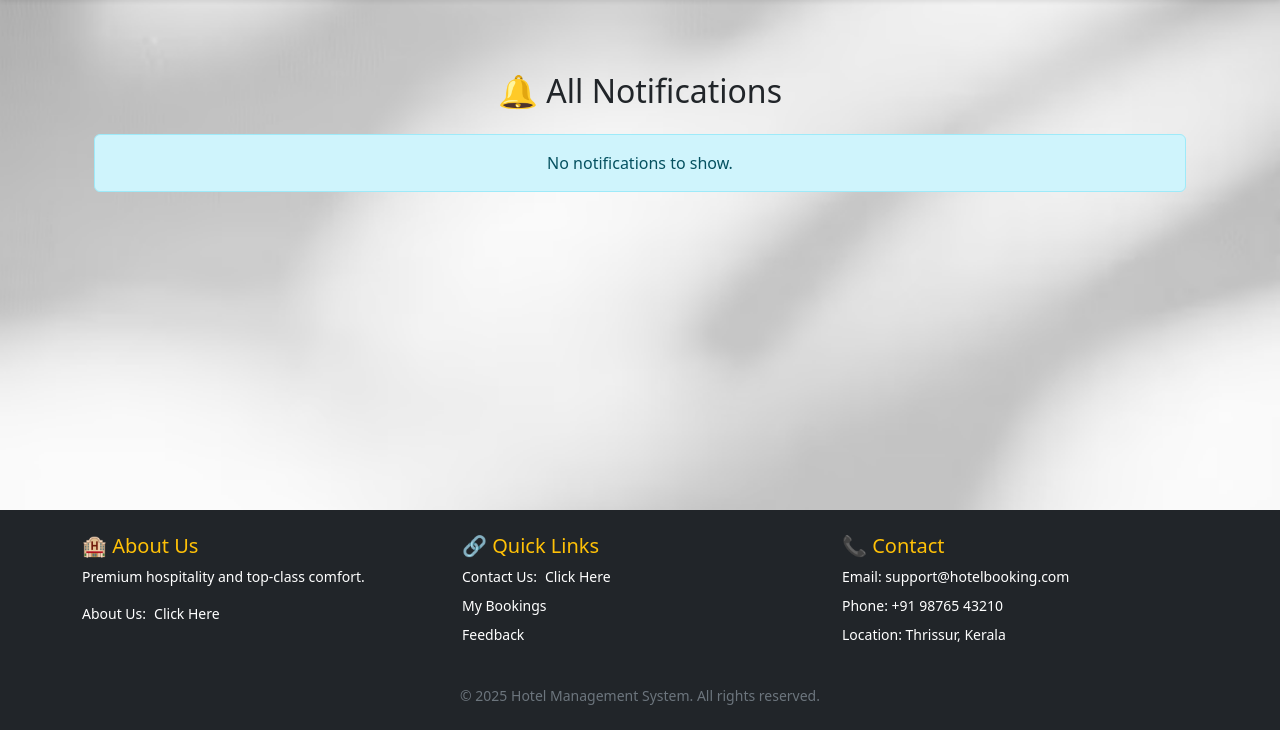
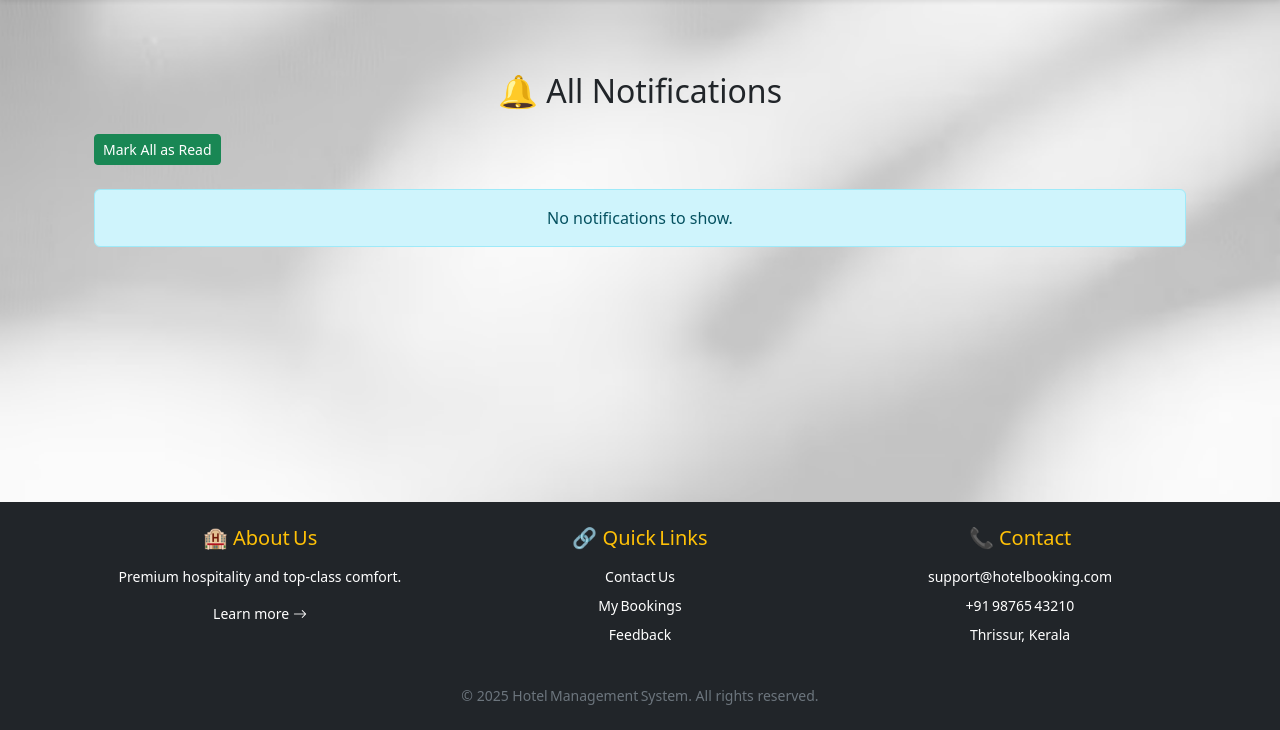
Before and after one commit to anandu6767/hotel-management-system, a Django app: page /notifications/ in a window 1280 px wide. Shown: the part 70-800 px from the top of the page. Run offline with Django 5.2, Linux system fonts and the light colour scheme; a user stored in the database is signed in; data comes from the database, SQL or seed files in the repository; both versions use the stored data as it was after the commit.

Commit message:
erros cleared

```diff
--- a/core/admin.py
+++ b/core/admin.py
@@ -52,7 +52,7 @@ class BookingAdmin(admin.ModelAdmin):
         'cleaned_by',
         'cleaned_at',
         'created_at',
-        'id_proof_thumbnail',  # ✅ Show ID proof thumbnail
+        'id_proof_thumbnail',
     )
     list_filter = (
         'status',
--- a/core/models.py
+++ b/core/models.py
@@ -1,7 +1,9 @@
 from django.contrib.auth.models import AbstractUser
 from django.db import models
 from django.conf import settings
-from django.contrib.auth.models import User
+from django.conf import settings
+from django.contrib.auth import get_user_model
+
 
 # ---------------------
 # Custom User Model
--- a/core/templates/base.html
+++ b/core/templates/base.html
@@ -152,49 +152,61 @@
     </div>
   </main>
 
-  <!-- ✅ Sticky Footer -->
 <footer class="bg-dark text-white mt-auto py-4">
-    <div class="container text-center text-md-start small">
-      <div class="row g-4">
-        <div class="col-md-4">
-          <h5 class="text-warning">🏨 About Us</h5>
-          <p>Premium hospitality and top-class comfort.</p>
-          <div class="d-flex align-items-center gap-2 mb-2">
-            <span>About Us:</span>
-            <a href="{% url 'about_us' %}" class="text-white text-decoration-none">Click Here</a>
+  <div class="container small">
+    <!-- 👇 row content is now centered -->
+    {% if not request.user.is_authenticated or request.user.role != 'manager' %}
+<div class="row g-4 justify-content-center text-center">
+  <!-- 🏨 About Us -->
+  <div class="col-12 col-sm-6 col-lg-4">
+    <h5 class="text-warning mb-3">🏨 About Us</h5>
+    <p>Premium hospitality and top‑class comfort.</p>
+    <a href="{% url 'about_us' %}" class="text-white text-decoration-none">
+      Learn more&nbsp;<i class="bi bi-arrow-right"></i>
+    </a>
   </div>
-        </div>
-        <div class="col-md-4">
-          <h5 class="text-warning">🔗 Quick Links</h5>
+
+  <!-- 🔗 Quick Links -->
+  {% if not request.user.is_authenticated or request.user.role == 'guest' %}
+  <div class="col-12 col-sm-6 col-lg-4">
+    <h5 class="text-warning mb-3">🔗 Quick Links</h5>
     <ul class="list-unstyled">
       {% if not request.user.is_authenticated %}
-    <!-- 🏠 Show Home only on login page (when not logged in) -->
         <li class="mb-2">
           <a href="{% url 'home' %}" class="text-white text-decoration-none">Home</a>
         </li>
       {% endif %}
-            <li class="mb-2 d-flex align-items-center gap-2">
-              <span>Contact Us:</span>
-              <a href="{% url 'contact' %}" class="text-white text-decoration-none">Click Here</a>
+      {% if request.user.is_authenticated and request.user.role == 'guest' %}
+        <li class="mb-2">
+          <a href="{% url 'contact' %}" class="text-white text-decoration-none">Contact Us</a>
         </li>
-            {% if request.user.is_authenticated %}
-              <li class="mb-2"><a href="{% url 'guest_bookings' %}" class="text-white text-decoration-none">My Bookings</a></li>
-              <li><a href="{% url 'submit_feedback' booking_id=1 %}" class="text-white text-decoration-none">Feedback</a></li>
+        <li class="mb-2">
+          <a href="{% url 'guest_bookings' %}" class="text-white text-decoration-none">My Bookings</a>
+        </li>
+        <li>
+          <a href="{% url 'submit_feedback' booking_id=1 %}" class="text-white text-decoration-none">Feedback</a>
+        </li>
       {% endif %}
     </ul>
   </div>
-        <div class="col-md-4">
-          <h5 class="text-warning">📞 Contact</h5>
-          <p class="mb-2">Email: support@hotelbooking.com</p>
-          <p class="mb-2">Phone: +91 98765 43210</p>
-          <p class="mb-2">Location: Thrissur, Kerala</p>
+  {% endif %}
+
+  <!-- 📞 Contact -->
+  <div class="col-12 col-sm-6 col-lg-4">
+    <h5 class="text-warning mb-3">📞 Contact</h5>
+    <p class="mb-2">support@hotelbooking.com</p>
+    <p class="mb-2">+91 98765 43210</p>
+    <p>Thrissur, Kerala</p>
   </div>
 </div>
+{% endif %}
+
     <div class="text-center mt-4 text-secondary">
-        &copy; {{ year|default:2025 }} Hotel Management System. All rights reserved.
+      &copy;&nbsp;{{ year|default:2025 }}&nbsp;Hotel Management System. All rights reserved.
     </div>
   </div>
 </footer>
+
 
   <!-- ✅ Bootstrap JS -->
   <script src="https://cdn.jsdelivr.net/npm/bootstrap@5.3.0/dist/js/bootstrap.bundle.min.js"></script>
--- a/core/templates/notifications/all.html
+++ b/core/templates/notifications/all.html
@@ -4,6 +4,9 @@
 {% block content %}
 <div class="container mt-5">
   <h2 class="text-center mb-4">🔔 All Notifications</h2>
+  <div class="d-flex justify-content-between align-items-center mb-4">
+  <button id="mark-read-btn" class="btn btn-success btn-sm">Mark All as Read</button>
+</div>
 
   {% if notifications %}
     <ul class="list-group shadow-sm">
@@ -24,3 +27,27 @@
   {% endif %}
 </div>
 {% endblock %}
+{% block scripts %}
+<script>
+  document.getElementById('mark-read-btn').addEventListener('click', function () {
+    fetch("{% url 'mark_notifications_read' %}", {
+      method: 'POST',
+      headers: {
+        'X-CSRFToken': '{{ csrf_token }}',
+        'Content-Type': 'application/json',
+      },
+      body: JSON.stringify({})
+    })
+    .then(response => response.json())
+    .then(data => {
+      if (data.status === 'success') {
+        document.querySelectorAll('.list-group-item.bg-light').forEach(item => {
+          item.classList.remove('bg-light');
+          let badge = item.querySelector('.badge');
+          if (badge) badge.remove();
+        });
+      }
+    });
+  });
+</script>
+{% endblock %}
--- a/core/urls.py
+++ b/core/urls.py
@@ -7,7 +7,8 @@ urlpatterns = [
     path('', views.homepage, name='home'),
     path('login/', views.login_view, name='login'),            # User login page
     path('register/', views.register_view, name='register'),   # User registration page
-    path('logout/', views.logout_view, name='logout'),         # Logout and redirect to login
+    path('logout/', views.logout_view, name='logout'),
+
 
     # 🏨 Room Management (Admin/Manager)
     path('rooms/', views.room_list, name='room_list'),                  # View list of all rooms
@@ -57,7 +58,7 @@ urlpatterns = [
 
     #inventory
     path('inventory/', views.inventory_list, name='inventory_list'),
-    path('inventory/add/', views.inventory_create, name='inventory_create'),  # ✅ This must exist
+    path('inventory/add/', views.inventory_create, name='inventory_create'),
     path('inventory/log-usage/', views.log_inventory_usage, name='log_inventory_usage'),
     path('inventory/<int:pk>/edit/', views.inventory_edit, name='inventory_edit'),
 
@@ -83,6 +84,7 @@ urlpatterns = [
     path('notifications/', views.all_notifications_view, name='all_notifications'),
     path('notifications/mark-read/', views.mark_notifications_read, name='mark_notifications_read'),
 
+
     path('about/', views.about_us, name='about_us'),
     path('contact/', views.contact_us_view, name='contact'),
     path('contact/messages/', views.contact_messages_list, name='contact_messages_list'),
--- a/core/views.py
+++ b/core/views.py
@@ -1,46 +1,57 @@
-# --- Django built-in imports ---
-from django.shortcuts import render, redirect, get_object_or_404
+# --- Django Built-in Imports ---
+from datetime import date, datetime
+from io import BytesIO
+
+from django.contrib import messages
+from django.contrib.auth import authenticate, get_user_model, login, logout
 from django.contrib.auth.decorators import login_required, user_passes_test
-from django.contrib.auth import login, authenticate, logout
-from django.contrib import messages
-from django.http import HttpResponse
+from django.core.mail import EmailMessage, send_mail
+from django.db.models import Count, F, Q, Sum
+from django.http import HttpResponse, HttpResponseForbidden
+from django.shortcuts import get_object_or_404, redirect, render
+from django.template.loader import render_to_string
+from django.utils import timezone
 from django.utils.dateparse import parse_date
-from django.db.models import Q
-from .utils import is_room_available
-from django.utils import timezone
-from datetime import date
+from django.utils.timezone import now
 from django.views.decorators.http import require_POST
-from django.utils.timezone import now
-from .forms import MaintenanceForm
-from .models import Maintenance
-from django.contrib.auth.decorators import user_passes_test
-from .models import InventoryItem, InventoryUsageLog
-from .forms import InventoryItemForm, InventoryUsageForm
-from .forms import FeedbackForm
-from .models import Feedback
-from .utils import is_room_available
-from .utils import calculate_bill
-from django.db.models import Sum
-from django.template.loader import render_to_string
-from django.core.mail import send_mail
-from io import BytesIO
-from django.core.mail import EmailMessage
-from .forms import GuestUserForm, GuestProfileForm, WalkInBookingForm
-from django.contrib.auth import get_user_model
-from .models import StaffSalary, StaffAttendance
-from .forms import StaffSalaryForm, StaffAttendanceForm
-from django.db.models import Count, F
-from django.http import HttpResponseForbidden
-from .models import Notification, User
-from datetime import datetime
+
+
+# --- Project Imports ---
+from .forms import (
+    BookingForm,
+    CustomUserCreationForm,
+    FeedbackForm,
+    GuestProfileForm,
+    GuestUserForm,
+    InventoryItemForm,
+    InventoryUsageForm,
+    MaintenanceForm,
+    ReceptionistBookingForm,
+    StaffAttendanceForm,
+    StaffSalaryForm,
+    WalkInBookingForm
+)
+
+from .models import (
+    Booking,
+    Feedback,
+    InventoryItem,
+    InventoryUsageLog,
+    Maintenance,
+    Notification,
+    Room,
+    StaffAttendance,
+    StaffSalary,
+
+)
+
+from .utils import (
+    calculate_bill,
+    is_room_available
+)
 User = get_user_model()
-from .models import Room, Booking
-from .forms import RoomForm, BookingForm, CustomUserCreationForm, ReceptionistBookingForm
-from .models import Room, Booking, Maintenance
-from datetime import date
-
 # ==============================
-# 🔐 User Authentication Views
+#  User Authentication Views
 # ==============================
 
 def register_view(request):
@@ -104,25 +115,36 @@ def logout_view(request):
 def homepage(request):
     return render(request, 'core/home.html')
 
+@login_required
+def redirect_by_role(request):
+    role = request.user.role
+    if role == "admin":
+        return redirect('admin_dashboard')
+    elif role == "manager":
+        return redirect('manager_dashboard')
+    elif role == "receptionist":
+        return redirect('receptionist_dashboard')
+    elif role == "housekeeping":
+        return redirect('housekeeping_dashboard')
+    else:
+        return redirect('guest_dashboard')
+
+
 
 # ========================
-# 🏨 Room Management Views
+#  Room Management Views
 # ========================
 
 @login_required(login_url='login')
 def room_list(request):
-    """
-    Displays a list of all rooms (available to logged-in users).
-    """
+
     rooms = Room.objects.all()
     return render(request, 'core/room_list.html', {'rooms': rooms})
 
 
 @login_required(login_url='login')
 def room_create(request):
-    """
-    Allows creation of a new room entry using RoomForm.
-    """
+
     form = RoomForm(request.POST or None)
     if form.is_valid():
         form.save()
@@ -132,9 +154,7 @@ def room_create(request):
 
 @login_required(login_url='login')
 def room_update(request, pk):
-    """
-    Updates an existing room based on its primary key.
-    """
+
     room = get_object_or_404(Room, pk=pk)
     form = RoomForm(request.POST or None, instance=room)
     if form.is_valid():
@@ -145,9 +165,7 @@ def room_update(request, pk):
 
 @login_required(login_url='login')
 def room_delete(request, pk):
-    """
-    Deletes a room after confirmation.
-    """
+
     room = get_object_or_404(Room, pk=pk)
     if request.method == 'POST':
         room.delete()
@@ -161,11 +179,11 @@ def available_rooms(request):
     check_in = request.GET.get('check_in')
     check_out = request.GET.get('check_out')
 
-    search_performed = False  # ✅ Default: False
+    search_performed = False
     rooms = Room.objects.all()
 
     if check_in and check_out:
-        search_performed = True  # ✅ Set to True only when both dates exist
+        search_performed = True
         try:
             check_in_date = datetime.strptime(check_in, '%Y-%m-%d').date()
             check_out_date = datetime.strptime(check_out, '%Y-%m-%d').date()
@@ -198,7 +216,7 @@ def available_rooms(request):
         'rooms': rooms,
         'check_in': check_in,
         'check_out': check_out,
-        'search_performed': search_performed  # ✅ Pass it to template
+        'search_performed': search_performed  #  Pass it to template
     }
     return render(request, 'core/available_rooms.html', context)
 
@@ -297,10 +315,7 @@ def booking_create(request, room_id=None):
 @login_required
 @require_POST
 def booking_check_in(request, booking_id):
-    """
-    Marks a booking as 'Checked In' if today >= check-in date and payment is completed.
-    Only accessible to admin, receptionist, or the guest themselves.
-    """
+
     booking = get_object_or_404(Booking, id=booking_id)
 
 
@@ -313,7 +328,7 @@ def booking_check_in(request, booking_id):
         messages.error(request, "Cannot check in until payment is completed.")
         return redirect('booking_list')
 
-    # ✅ Date and status validation
+    #  Date and status validation
     if date.today() < booking.check_in:
         messages.error(request, "Cannot check in before the check-in date.")
     elif booking.status != 'Pending':
@@ -372,7 +387,7 @@ def cancel_booking(request, booking_id):
     return redirect('guest_bookings')
 
 # ========================
-# 📊 Dashboard Views (Role-Based)
+#  Dashboard Views (Role-Based)
 # ========================
 
 @login_required
@@ -386,14 +401,14 @@ def is_manager(user):
 @login_required
 @user_passes_test(is_manager)
 def manager_dashboard(request):
-    # 📩 Feedback stats
+    #  Feedback stats
     unread_feedback_count = Feedback.objects.filter(is_read=False).count()
     low_rating_count = Feedback.objects.filter(rating__lte=2).count()
 
-    # 💰 Revenue
+    #  Revenue
     total_revenue = Booking.objects.filter(is_paid=True).aggregate(total=Sum('total'))['total'] or 0
 
-    # 🔔 Low inventory notifications
+    #  Low inventory notifications
     low_alerts = request.user.notification_set.filter(
         is_read=False,
         message__icontains='Inventory low'
@@ -492,14 +507,12 @@ def guest_dashboard(request):
 
 
 # ============================
-# 👤 Guest Booking Views
+#  Guest Booking Views
 # ============================
 
 @login_required
 def guest_booking_create(request):
-    """
-    Allows guests to create a booking for themselves with date conflict check.
-    """
+
     if request.user.role != 'guest':
         return redirect('login')
 
@@ -520,7 +533,7 @@ def guest_booking_create(request):
             booking.save()
             form.save_m2m()
 
-            # ✅ Create Notification for Guest
+            #  Create Notification for Guest
             Notification.objects.create(
                 user=booking.user,
                 message=f"✅ Your booking for Room {booking.room.room_number} is confirmed from {booking.check_in}."
@@ -554,18 +567,9 @@ def guest_booking_list(request):
 # ================================
 
 def is_receptionist(user):
-    """
-    Check if user is a receptionist.
-    Used with @user_passes_test for access control.
-    """
+
     return user.is_authenticated and user.role == 'receptionist'
 
-from django.contrib.auth.decorators import login_required, user_passes_test
-from django.shortcuts import render, redirect
-from django.contrib import messages
-from .forms import ReceptionistBookingForm
-from .utils import is_room_available
-from .models import Booking
 
 def is_receptionist(user):
     return user.role == 'receptionist'
@@ -610,10 +614,7 @@ def walkin_booking(request):
 @login_required
 @user_passes_test(is_receptionist)
 def receptionist_booking_create(request):
-    """
-    Allows receptionists to create walk-in bookings on behalf of guests,
-    including amenities and spa selection.
-    """
+
     if request.method == 'POST':
         form = ReceptionistBookingForm(request.POST)
         if form.is_valid():
@@ -621,12 +622,12 @@ def receptionist_booking_create(request):
             check_in = form.cleaned_data['check_in']
             check_out = form.cleaned_data['check_out']
 
-            # ✅ Check room availability
+            #  Check room availability
             if not is_room_available(room, check_in, check_out):
                 messages.error(request, "❌ Room is already booked for the selected dates.")
                 return redirect('receptionist_booking_create')
 
-            # ✅ Save booking
+            #  Save booking
             booking = form.save(commit=False)
             booking.created_at = now()
             booking.save()
@@ -652,9 +653,7 @@ def receptionist_booking_list(request):
 @login_required
 @user_passes_test(is_receptionist)
 def booking_cancel(request, booking_id):
-    """
-    Receptionist cancels a booking by ID.
-    """
+
     booking = Booking.objects.get(id=booking_id)
     booking.status = 'Canceled'
     booking.save()
@@ -677,8 +676,10 @@ def payment_list(request):
         'total_paid': total_paid,
         'total_unpaid': total_unpaid,
     })
+#----------------------------------------------------
+#cleaning
+#------------------------------------------------------
 
-#cleaning
 
 @login_required
 @require_POST
@@ -841,14 +842,15 @@ def inventory_edit(request, pk):
         form = InventoryItemForm(instance=item)
     return render(request, 'core/inventory_form.html', {'form': form, 'edit': True})
 
-
+#-------------------------------------------------------------------------------
 #------------payment--------------
+#---------------------------------------------------------------------------------
 
 @login_required
 def booking_payment_view(request, booking_id):
     booking = get_object_or_404(Booking, id=booking_id, user=request.user)
 
-    # 🧮 Calculate Bill
+    #  Calculate Bill
     bill = calculate_bill(booking)
 
     if request.method == 'POST':
@@ -874,22 +876,22 @@ client = razorpay.Client(auth=(settings.RAZORPAY_KEY_ID, settings.RAZORPAY_KEY_S
 def initiate_razorpay_payment(request, booking_id):
     booking = get_object_or_404(Booking, id=booking_id, user=request.user)
 
-    # 🔢 Calculate the full bill
+    #  Calculate the full bill
     bill = calculate_bill(booking)
 
-    # ✅ Convert total to paisa (round to avoid float issues)
+    #  Convert total to paisa (round to avoid float issues)
     amount_in_paisa = int(round(float(bill['total']) * 100))
 
-    # 💳 Create Razorpay Order
+    #  Create Razorpay Order
     payment = client.order.create({
         "amount": amount_in_paisa,  # paisa (₹ x 100)
         "currency": "INR",
         "receipt": f"booking_rcpt_{booking.id}",
         "payment_capture": 1
     })
-    print("✅ Created Razorpay Order:", payment)
+    print(" Created Razorpay Order:", payment)
 
-    # 💾 Save Razorpay order ID
+    #  Save Razorpay order ID
     booking.payment_id = payment['id']
     booking.save()
 
@@ -897,7 +899,7 @@ def initiate_razorpay_payment(request, booking_id):
         'booking': booking,
         'razorpay_key': settings.RAZORPAY_KEY_ID,
         'razorpay_order_id': payment['id'],
-        'amount': amount_in_paisa,  # ⚠️ Int only, no float/decimal
+        'amount': amount_in_paisa,  #  Int only, no float/decimal
         'user': request.user,
         'breakdown': bill,
     })
@@ -913,7 +915,7 @@ def payment_success(request):
         signature = request.POST.get('razorpay_signature')
 
         try:
-            # ✅ Step 1: Verify signature
+            #  Step 1: Verify signature
             client = razorpay.Client(auth=(settings.RAZORPAY_KEY_ID, settings.RAZORPAY_KEY_SECRET))
             client.utility.verify_payment_signature({
                 'razorpay_order_id': order_id,
@@ -921,18 +923,28 @@ def payment_success(request):
                 'razorpay_signature': signature
             })
 
-            # ✅ Step 2: Update booking
+            #  Step 2: Update booking
             booking = Booking.objects.get(payment_id=order_id)
             booking.is_paid = True
             booking.paid_at = timezone.now()
             booking.razorpay_payment_id = payment_id
             booking.payment_time = timezone.now()
             booking.save()
+            # ✅ Notify Receptionist(s)
+            User = get_user_model()
+            message = f"💰 Payment received for Booking #{booking.id} (Room {booking.room.room_number}) by {booking.user.username}."
 
-            # ✅ Step 3: Generate bill breakdown
+            if not Notification.objects.filter(message=message, is_read=False).exists():
+                for receptionist in User.objects.filter(role='receptionist'):
+                    Notification.objects.create(
+                        user=receptionist,
+                        message=message
+                    )
+
+            #  Step 3: Generate bill breakdown
             bill = calculate_bill(booking)
 
-            # ✅ Step 4: Render PDF invoice
+            #  Step 4: Render PDF invoice
             html = render_to_string("core/invoice_pdf.html", {
                 "booking": booking,
                 "breakdown": bill,
@@ -941,7 +953,7 @@ def payment_success(request):
             pdf_file = BytesIO()
             pisa.CreatePDF(BytesIO(html.encode("UTF-8")), dest=pdf_file)
 
-            # ✅ Step 5: Send confirmation email with PDF
+            #  Step 5: Send confirmation email with PDF
             subject = f"🎉 Booking Confirmed - Room {booking.room.room_number} | Royal Crest"
             to_email = booking.user.email
 
@@ -1008,8 +1020,10 @@ def download_invoice_pdf(request, booking_id):
         return HttpResponse('PDF generation error', status=500)
     return response
 
+#---------------------------------------------
+#----feedback------
+#---------------------------------------------
 
-#----feedback------
 @login_required
 def feedback_list(request):
     if request.user.role not in ['admin', 'manager']:
@@ -1123,7 +1137,7 @@ def attendance_list(request):
 
 @login_required
 def all_notifications_view(request):
-    # ✅ Fetch all notifications, newest first
+    #  Fetch all notifications, newest first
     notifications = request.user.notification_set.order_by('-created_at')
     Notification.objects.filter(user=request.user, is_read=False).update(is_read=True)
 
--- a/hotel_mgmt/settings.py
+++ b/hotel_mgmt/settings.py
@@ -34,10 +34,10 @@ SECRET_KEY = 'django-insecure-*tv7ei8*xesmnnx2cmo$b%^^a@_byct_np@**-$t$2%4a4$&*q
 # SECURITY WARNING: don't run with debug turned on in production!
 DEBUG = True
 
-ALLOWED_HOSTS = ['127.0.0.1', 'localhost', 'd035-103-42-197-15.ngrok-free.app']
+ALLOWED_HOSTS = ['127.0.0.1', 'localhost', '2c1cf2823387.ngrok-free.app']
 
 CSRF_TRUSTED_ORIGINS = [
-    "https://d035-103-42-197-15.ngrok-free.app"
+    "https://2c1cf2823387.ngrok-free.app "
 ]
 
 
--- a/hotel_mgmt/urls.py
+++ b/hotel_mgmt/urls.py
@@ -19,9 +19,11 @@ from django.urls import path, include
 from django.conf.urls.static import static
 from django.conf import settings
 
+
 urlpatterns = [
     path('admin/', admin.site.urls),
     path('', include('core.urls')),
+
 ]
 
 if settings.DEBUG:
```
Also changed, not shown: core/forms.py (+6 -6 lines), core/signals.py (+41 -3 lines), core/utils.py (+5 -7 lines), db.sqlite3, media/booking_id_proofs/102a.jpg (added), media/booking_id_proofs/download_2.jpeg (added), media/booking_id_proofs/pancard.jpg (added). Lines whose indentation alone changed are shown as unchanged.
